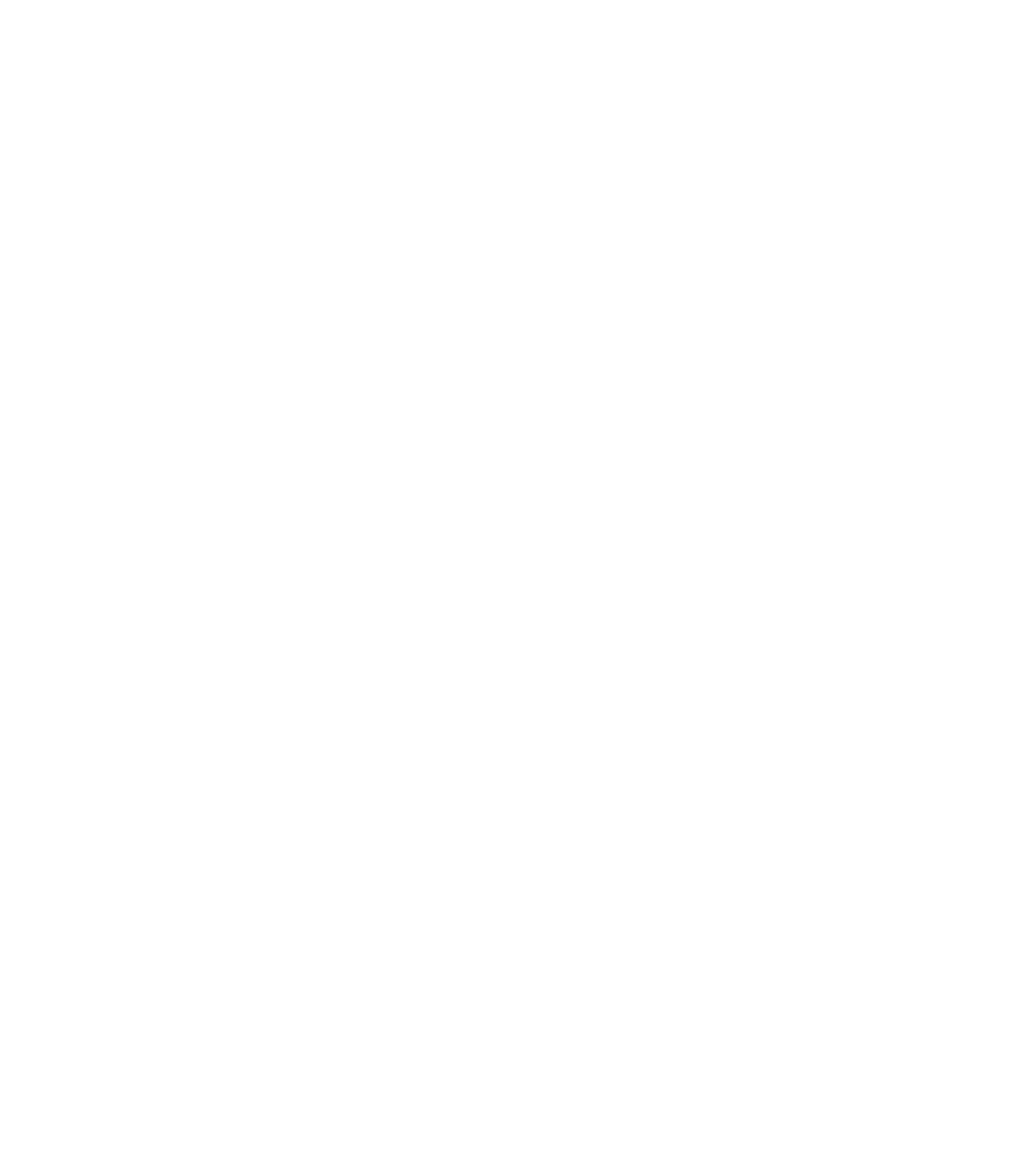
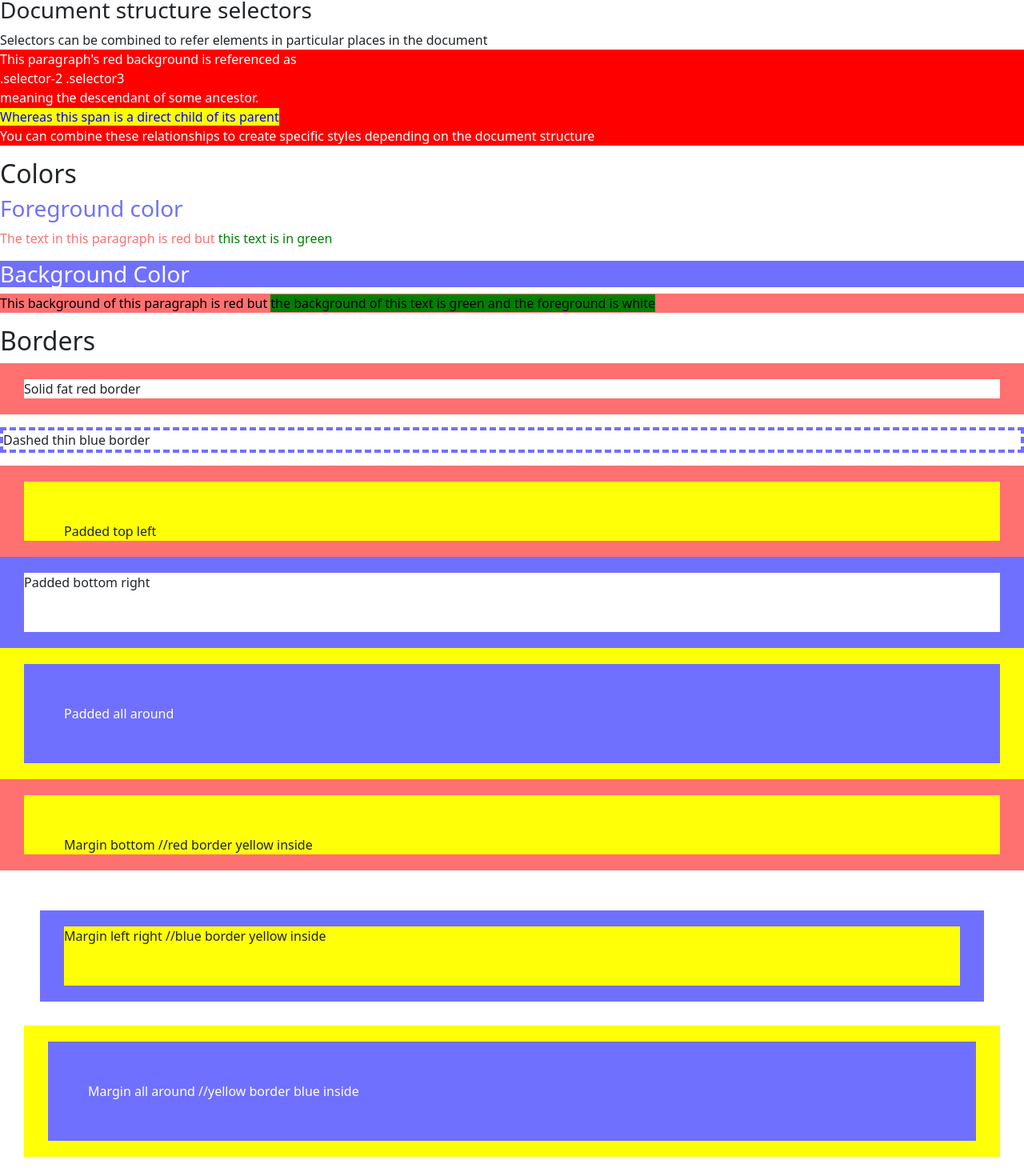
Before and after one commit to estelita24601/kanbas-react-app, a React (Create React App) app: page /#/Labs/Lab2 in a window 1280 px wide. Shown: the part 700-2170 px from the top of the page at 80% size. Before the commit the page ends 800 px from the top, so only its background shows below. Built offline with nearby package versions, Linux system fonts and the light colour scheme.

Commit message:
working on lab 2

```diff
--- a/package.json
+++ b/package.json
@@ -10,6 +10,7 @@
     "@types/node": "^16.18.108",
     "@types/react": "^18.3.5",
     "@types/react-dom": "^18.3.0",
+    "bootstrap": "^5.3.3",
     "express": "^4.19.2",
     "kill-port": "^2.0.1",
     "react": "^18.3.1",
--- /dev/null
+++ b/src/Labs/Lab2/BootstrapForms.tsx
@@ -0,0 +1 @@
+//TODO: section 3.3.10 to 3.3.15
--- /dev/null
+++ b/src/Labs/Lab2/BootstrapGrids.tsx
@@ -0,0 +1 @@
+//TODO: section 3.3.3 to 3.3.7
--- /dev/null
+++ b/src/Labs/Lab2/BootstrapLists.tsx
@@ -0,0 +1 @@
+//TODO: section 3.3.8
--- a/src/Labs/Lab2/index.css
+++ b/src/Labs/Lab2/index.css
@@ -1,21 +1,161 @@
-/* SECTION 3.1.2 */
+/* SECTION 3.1.2 - tag name selector?*/
 /* p {
     background-color: blue;
     color: white;
  } */
 
- /* SECTION 3.1.3 - using ID selectors to style html elements */
- p#wd-id-selector-1 {
+/* SECTION 3.1.3 - ID selectors*/
+p#wd-id-selector-1 {
    background-color: red;
    color: white;
 }
+
 p#wd-id-selector-2 {
    background-color: yellow;
    color: black;
 }
 
-/* SECTION 3.1.4 - using class selectors */
+/* SECTION 3.1.4 - class selectors */
 .wd-class-selector {
    background-color: yellow;
    color: blue;
 }
+
+/* SECTION 3.1.5 - using hierarchy */
+/* select any of 3 that is a descendant of 1 at any level (grandchild, great grand child etc.) */
+.wd-selector-1 .wd-selector-3 {
+   background-color: red;
+   color: white;
+}
+
+/* select any of 4 that is a direct child of a 3 that is a direct child of 2. (aka select 4 that has parent 3 and grandparent 2) */
+.wd-selector-2>.wd-selector-3>.wd-selector-4 {
+   background-color: yellow;
+   color: blue;
+}
+
+/* SECTION 3.1.7 - foreground color */
+.wd-fg-color-black {
+   color: black;
+}
+
+.wd-fg-color-white {
+   color: white;
+}
+
+.wd-fg-color-blue {
+   color: #7070ff;
+}
+
+.wd-fg-color-red {
+   color: #ff7070;
+}
+
+.wd-fg-color-green {
+   color: green;
+}
+
+/* SECTION 3.1.8 - background color */
+.wd-bg-color-yellow {
+   background-color: #ffff07;
+}
+
+.wd-bg-color-blue {
+   background-color: #7070ff;
+}
+
+.wd-bg-color-red {
+   background-color: #ff7070;
+}
+
+.wd-bg-color-green {
+   background-color: green;
+}
+
+.wd-bg-color-gray {
+   background-color: lightgray;
+}
+
+/* SECTION 3.1.9 - styling borders */
+.wd-border-fat {
+   border-width: 20px 30px 20px 30px;
+}
+
+.wd-border-thin {
+   border-width: 4px;
+}
+
+.wd-border-solid {
+   border-style: solid;
+}
+
+.wd-border-dashed {
+   border-style: dashed;
+}
+
+.wd-border-yellow {
+   border-color: #ffff07;
+}
+
+.wd-border-red {
+   border-color: #ff7070;
+}
+
+.wd-border-blue {
+   border-color: #7070ff;
+}
+
+/* SECTION 3.1.10 - margins and padding */
+.wd-padded-top-left {
+   padding-top: 50px;
+   padding-left: 50px;
+}
+
+.wd-padded-bottom-right {
+   padding-bottom: 50px;
+   padding-right: 50px;
+}
+
+.wd-padding-fat {
+   padding: 50px
+}
+
+.wd-margin-bottom {
+   margin-bottom: 50px;
+}
+
+.wd-margin-right-left {
+   margin-left: 50px;
+   margin-right: 50px;
+}
+
+.wd-margin-all-around {
+   margin: 30px;
+}
+
+/* SECTION 3.1.11 - styling corners */
+/* TODO */
+
+/* SECTION 3.1.12 - styling dimensions */
+/* todo */
+
+/* SECTION 3.1.13 - styling relative position */
+/* todo */
+
+/* SECTION 3.1.14 - styling absolute position */
+/* todo */
+
+/* SECTION 3.1.15 - styling fixed position */
+/* todo */
+
+/* SECTION 3.1.16 - styling z index */
+/* todo */
+
+/* SECTION 3.1.17 - floating images and content */
+/* todo */
+
+/* SECTION 3.1.18 - grid layout */
+/* todo */
+
+/* SECTION 3.1.19 - flexible layout */
+/* todo */
--- a/src/Labs/Lab2/index.tsx
+++ b/src/Labs/Lab2/index.tsx
@@ -1,4 +1,4 @@
-import "./index.css"
+import "./index.css";
 
 export default function Lab2() {
     return (
@@ -6,17 +6,17 @@ export default function Lab2() {
             <h2>Lab 2 - Cascading Style Sheets</h2>
             <h3>Styling with the STYLE attribute</h3>
             <p>
-                Style attribute allows configuring look and feel
-                right on the element. Although it's very convenient
-                it is considered bad practice and you should avoid
-                using the style attribute
+                Style attribute allows configuring look and feel right on the element.
+                Although it's very convenient it is considered bad practice and you
+                should avoid using the style attribute
             </p>
 
+            {/* SECTION 3.1.3 - ID selectors */}
             <div id="wd-css-id-selectors">
                 <h3>ID selectors</h3>
                 <p id="wd-id-selector-1">
-                    Instead of changing the look and feel of all the
-                    elements of the same name, e.g., P, we can refer to a specific element by its ID
+                    Instead of changing the look and feel of all the elements of the same
+                    name, e.g., P, we can refer to a specific element by its ID
                 </p>
                 <p id="wd-id-selector-2">
                     Here's another paragraph using a different ID and a different look and
@@ -24,17 +24,160 @@ export default function Lab2() {
                 </p>
             </div>
 
+            {/* SECTION 3.1.4 - class selectors */}
             <div id="wd-css-class-selectors">
                 <h3>Class selectors</h3>
                 <p className="wd-class-selector">
-                    Instead of using IDs to refer to elements, you can use an element's CLASS attribute
+                    Instead of using IDs to refer to elements, you can use an element's
+                    CLASS attribute
                 </p>
                 <h4 className="wd-class-selector">
                     This heading has same style as paragraph above
                 </h4>
             </div>
 
+            {/* SECTION 3.1.5 - using hierarchy */}
+            <div id="wd-css-document-structure">
+                <div className="wd-selector-1">
+                    <h3>Document structure selectors</h3>
+                    <div className="wd-selector-2">
+                        Selectors can be combined to refer elements in particular places in
+                        the document
+                        <p className="wd-selector-3">
+                            This paragraph's red background is referenced as
+                            <br />
+                            .selector-2 .selector3
+                            <br />
+                            meaning the descendant of some ancestor.
+                            <br />
+                            <span className="wd-selector-4">
+                                Whereas this span is a direct child of its parent
+                            </span>
+                            <br />
+                            You can combine these relationships to create specific styles
+                            depending on the document structure
+                        </p>
+                    </div>
+                </div>
+            </div>
+
+            {/* SECTION 3.1.7 - foreground color */}
+            <div id="wd-css-colors">
+                <h2>Colors</h2>
+                <h3 className="wd-fg-color-blue">Foreground color</h3>
+                <p className="wd-fg-color-red">
+                    The text in this paragraph is red but
+                    <span className="wd-fg-color-green"> this text is in green </span>
+                </p>
+            </div>
+
+            {/* SECTION 3.1.8 - background color */}
+            <div id="wd-css-background-colors">
+                <h3 className="wd-bg-color-blue wd-fg-color-white">Background Color</h3>
+                <p className="wd-bg-color-red wd-fg-color-black">
+                    This background of this paragraph is red but&nbsp;
+                    <span className="wd-bg-color-green wd-fg-color-black">
+                        the background of this text is green and the foreground is white
+                    </span>
+                </p>
+            </div>
+
+            {/* SECTION 3.1.9 - styling borders */}
+            <div id="wd-css-borders">
+                <h2>Borders</h2>
+                <p className="wd-border-fat wd-border-red wd-border-solid">
+                    Solid fat red border
+                </p>
+                <p className="wd-border-thin wd-border-dashed wd-border-blue">
+                    Dashed thin blue border
+                </p>
+            </div>
+
+            {/* SECTION 3.1.10 - margins and padding */}
+            <div id="wd-css-paddings">
+                <div className="wd-padded-top-left wd-border-fat wd-border-red wd-border-solid wd-bg-color-yellow">
+                    Padded top left
+                </div>
+
+                <div className="wd-padded-bottom-right wd-border-fat wd-border-blue wd-border-solid wd-bg-colo-yellow">
+                    Padded bottom right
+                </div>
+
+                <div className="wd-padding-fat wd-border-fat wd-border-yellow wd-border-solid wd-bg-color-blue wd-fg-color-white">
+                    Padded all around
+                </div>
+            </div>
+
+            <div id="wd-css-margins">
+                <div
+                    className="wd-margin-bottom wd-padded-top-left wd-border-fat wd-border-red wd-border-solid wd-bg-color-yellow"
+                >
+                    Margin bottom //red border yellow inside
+                </div>
+
+                <div
+                    className="wd-margin-right-left
+                    wd-padded-bottom-right
+                    wd-border-fat wd-border-blue
+                    wd-border-solid
+                    wd-bg-color-yellow"
+                >Margin left right //blue border yellow inside</div>
+
+                <div
+                    className="wd-margin-all-around
+                    wd-padding-fat wd-border-fat
+                    wd-border-yellow
+                    wd-border-solid
+                    wd-bg-color-blue
+                    wd-fg-color-white"
+                >Margin all around //yellow border blue inside</div>
+            </div>
+
+            {/* SECTION 3.1.11 - styling corners */}
+            <div>
+                {/* TODO */}
+            </div>
+
+            {/* SECTION 3.1.12 - styling dimensions */}
+            <div>
+                {/* TODO */}
+            </div>
+
+            {/* SECTION 3.1.13 - styling relative position */}
+            <div>
+                {/* TODO */}
+            </div>
+
+            {/* SECTION 3.1.14 - styling absolute position */}
+            <div>
+                {/* TODO */}
+            </div>
+
+            {/* SECTION 3.1.15 - styling fixed position */}
+            <div>
+                {/* TODO */}
+            </div>
+
+            {/* SECTION 3.1.16 - styling z index */}
+            <div>
+                {/* TODO */}
+            </div>
+
+            {/* SECTION 3.1.17 - floating images and content */}
+            <div>
+                {/* TODO */}
+            </div>
+
+            {/* SECTION 3.1.18 - grid layout */}
+            <div>
+                {/* TODO */}
+            </div>
+
+            {/* SECTION 3.1.19 - flexible layout */}
+            <div>
+                {/* TODO */}
+            </div>
+
         </div>
-
     );
 }
--- a/src/index.tsx
+++ b/src/index.tsx
@@ -1,5 +1,6 @@
 import React from 'react';
 import ReactDOM from 'react-dom/client';
+import "bootstrap/dist/css/bootstrap.min.css";
 import App from './App';
 import reportWebVitals from './reportWebVitals';
 
```
Also changed, not shown: src/Labs/Lab2/ReactIcons.tsx (added, +20 -0 lines), src/Labs/Lab2/ScreenSizeLabel.tsx (added, +26 -0 lines), 1 other file (tests, documents, lock files or other folders).
